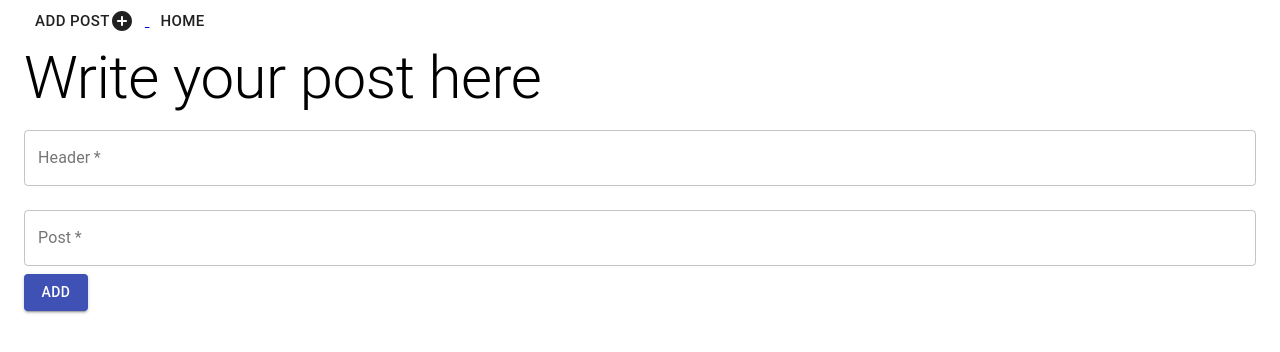
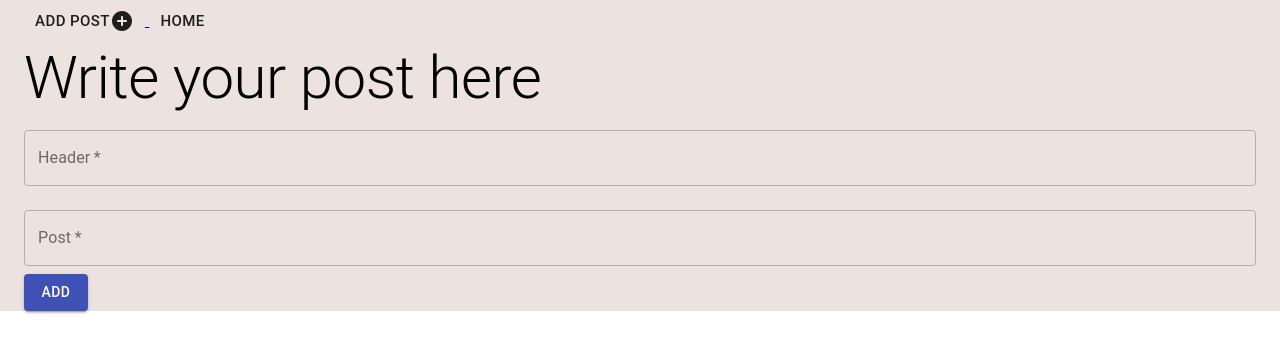
Before and after one commit to pranavps020/post-app, a React (Create React App) app: page /addpost in a window 1280 px wide. Shown: the top 352 px of the page. Built offline with nearby package versions, Linux system fonts and the light colour scheme; no server answers.

Commit message:
stylings

```diff
--- a/src/App.css
+++ b/src/App.css
@@ -1,3 +1,4 @@
 .App {
   text-align: center;
+  background-color: black;
 }
--- a/src/App.js
+++ b/src/App.js
@@ -16,7 +16,7 @@ function App() {
   }
   ,[dispatch])
 
-  return (<div>
+  return (<div style={{ backgroundColor: '#ECE2E0'}}>
       <Container >
        <Link to="/addpost"> <Button mb={3} size='large'>Add post<AddCircleRoundedIcon/></Button> </Link>
        <Link to="/"> <Button mb={3} size='large'>Home</Button> </Link>
--- a/src/Components/Posts/Posts.jsx
+++ b/src/Components/Posts/Posts.jsx
@@ -15,7 +15,7 @@ function Posts() {
 
     return (
         <div>
-        <Grid container justify="center" spacing={4}>
+        <Grid  container justify="center" spacing={4}>
         {PostsCollection.map((post) => (
             <Grid key={post.id} item  xs={12} sm={6} md={4} lg={3}>
              <Post handleDelete={handleDelete} id={post.id} title={post.title} body={post.body}/>
```
Also changed, not shown: 1 other file (tests, documents, lock files or other folders).
